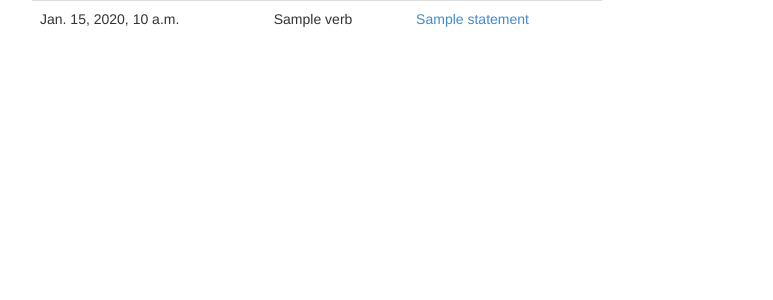
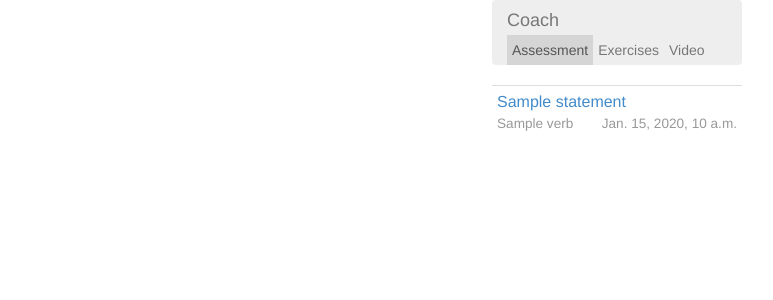
Before and after one commit to UvA-FNWI/coach, a Django app: template dashboard/templates/dashboard/index.html in a window 1280 px wide. Shown: the top 300 px of the page, without its empty margins (23-796 px from the left). Run offline with Django 3.2, Linux system fonts and the light colour scheme; the template is opened without the code that fills it: most values are stand-ins (such as "Sample title", 1, 10 or a date in 2020).

Commit message:
Proper layout for embedding. Tested.

```diff
--- /dev/null
+++ b/dashboard/static/dashboard/navbar.css
@@ -0,0 +1,8 @@
+a.navbar-brand {
+	padding: 5px;
+	padding-left: 15px;
+	padding-top: 10px;
+}
+ul.navbar-nav li a {
+	padding: 5px;
+}
--- a/dashboard/templates/dashboard/index.html
+++ b/dashboard/templates/dashboard/index.html
@@ -1,30 +1,50 @@
-{% extends 'dashboard/base.html' %}
+{% load staticfiles %}
+{% block content %}
+<div id="coach" >
 
-{% block content %}
-<div class="row">
-	<div class="col-lg-6">
-		<table class="table">
+  <div class="container" style="width: 250px;">
+		<div class="navbar">
+			<div class="container">
+				<a class="navbar-brand" href="#">Coach</a>
+				<div class="nav-collapse collapse">
+					<ul class="nav navbar-nav">
+						<li class="active"><a href="#">Assessment</a></li>
+						<li><a href="#exercises">Exercises</a></li>
+						<li><a href="#video">Video</a></li>
+					</ul>
+				</div><!--/.nav-collapse -->
+			</div>
+		</div>
+
+		<link href="{% static 'dashboard/bootstrap.min.css' %}" rel="stylesheet" media="screen">
+		<link href="{% static 'dashboard/navbar.css' %}" rel="stylesheet" media="screen">
+		<script src="{% static 'dashboard/bootstrap.min.js' %}"></script>
+		<div>
+			<table class="table table-condensed table-hover">
 			{% for s in statements %}
-			<tr>
+				{% if s.verb == "progressed" %}
+				<tr class="success">
+				{% elif s.verb == "completed" %}
+				<tr class="">
+				{% elif s.verb == "suspended" %}
+				<tr class="warning">
+				{% else %}
+				<tr class="">
+				{% endif %}
 					<td>
-					{{ s.time }}
-				</td>
-				<td>
-					{{ s.verb }}
-				</td>
-				<td>
-					<a data-toggle="tooltip" data-animation="false" data-original-title="{{ s.desc}}"
-						id="{{ s.id }}" href="{{ s.url }}" >{{ s.name }}</a>
+						<a data-toggle="tooltip" data-animation="false" data-original-title="{{ s.desc }}"
+							id="{{ s.id }}" href="{{ s.url }}" >{{ s.name }}</a><br />
 						<script type="text/javascript">
 							$('#{{ s.id }}').tooltip();
 						</script>
+						<small class="text-left text-muted">{{ s.verb }}</small>
+						<small class="pull-right text-muted">{{ s.time }}</small>
 					</td>
 				<tr>
 			{% endfor %}
 			</table>
-		{% endblock %}
-	</div>
-	<div class="col-lg-6">
 		</div>
   </div>
+</div>
+{% endblock %}
 {# vim: set ft=htmldjango ts=2 sw=2 softtabstop=2: #}
```
Lines whose indentation alone changed are shown as unchanged.
